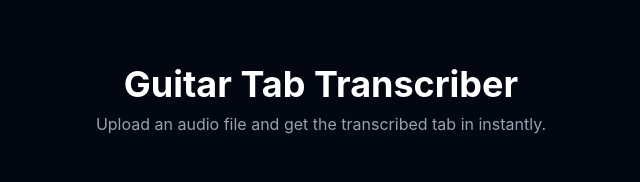
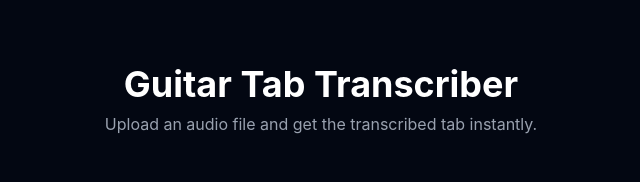
Before and after one commit to Swxer/guitar-tab-transcriber, a React (Vite) app in the folder frontend/: page / in a window 1280 px wide. Shown: the top 182 px of the page, without its empty margins (319-959 px from the left). Built offline with nearby package versions, Linux system fonts and the light colour scheme.

Commit message:
fix typo in hero component

```diff
--- a/frontend/src/components/Hero.tsx
+++ b/frontend/src/components/Hero.tsx
@@ -2,7 +2,7 @@ function Hero() {
   return (
     <>
       <h1 className="text-4xl font-bold mb-2">Guitar Tab Transcriber</h1>
-      <p className="text-gray-400 mb-12">Upload an audio file and get the transcribed tab in instantly.</p>
+      <p className="text-gray-400 mb-12">Upload an audio file and get the transcribed tab instantly.</p>
 
 
       <div className="w-full max-w-lg bg-gray-900 border border-gray-700 rounded-xl p-4 mb-8 text-sm text-gray-400">
```
